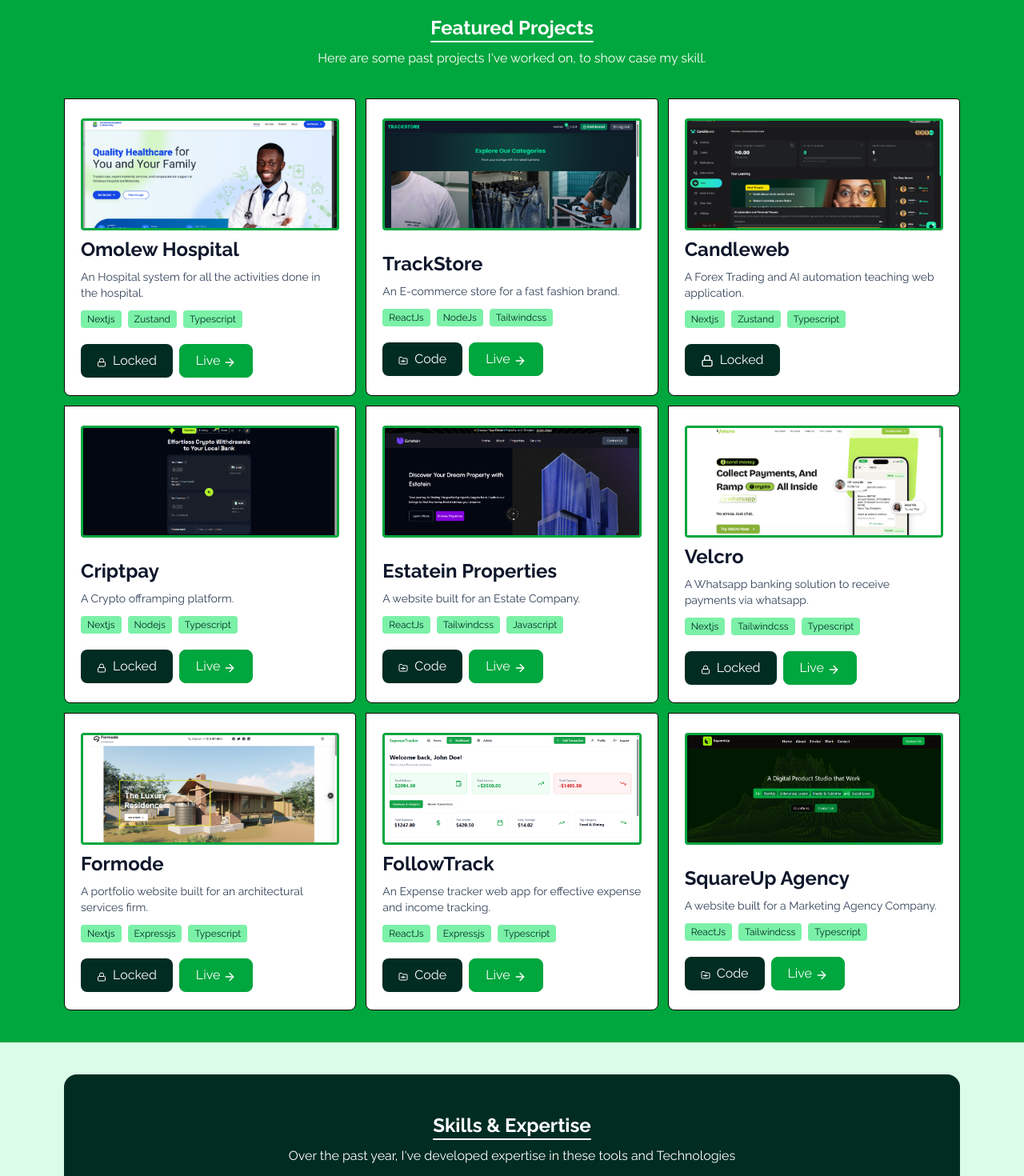
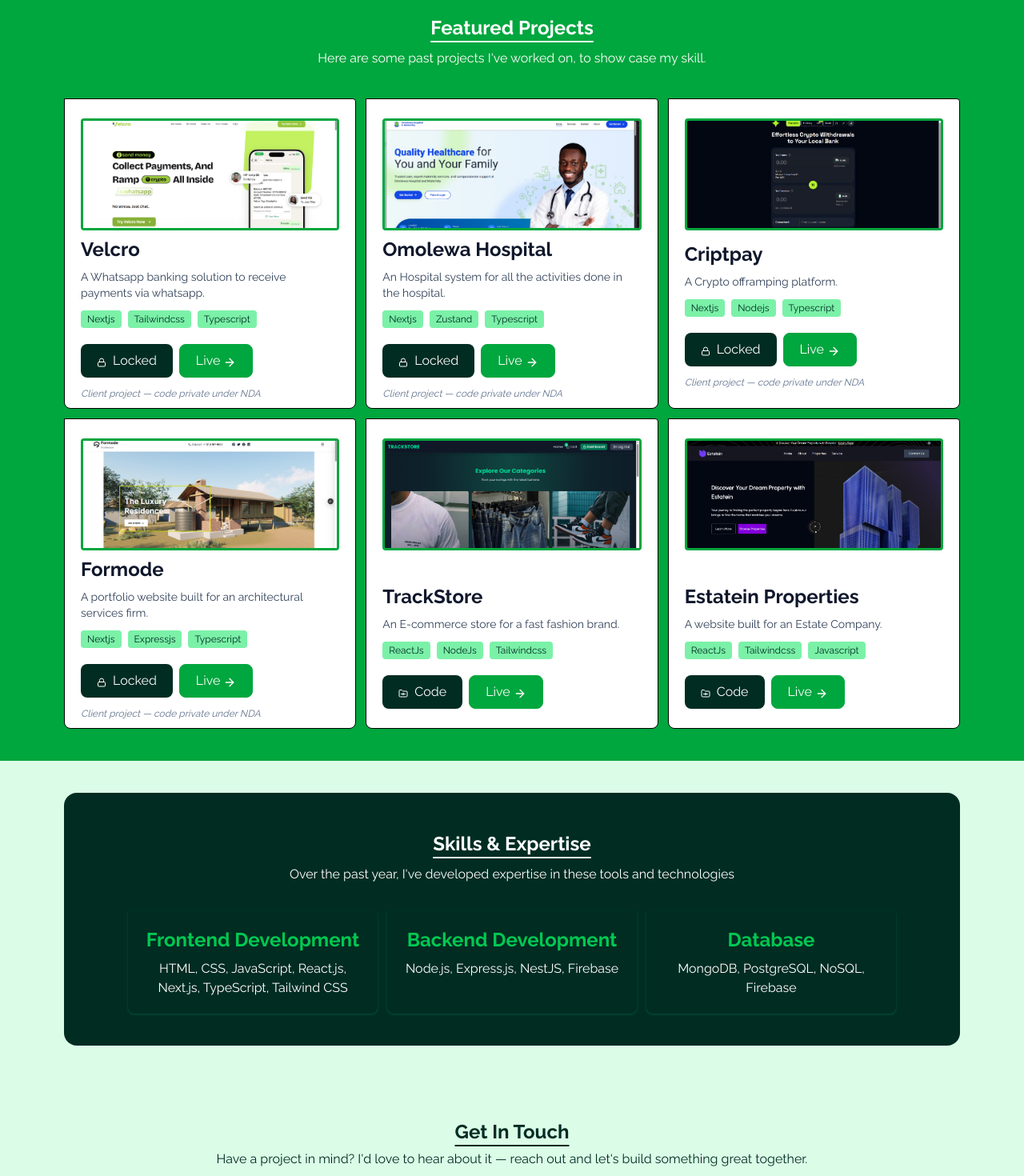
Before and after one commit to iconicconcept/mrmay, a React (Vite) app in the folder portfolio-frontend/: page / in a window 1280 px wide. Shown: the part 1320-2790 px from the top of the page at 80% size. Built offline with nearby package versions, Linux system fonts and the light colour scheme.

Commit message:
restructuring

```diff
--- a/portfolio-frontend/src/myComponent/data.ts
+++ b/portfolio-frontend/src/myComponent/data.ts
@@ -1,9 +1,23 @@
 export const projectCardDetails = [
   {
     id: "1",
+    alt: "velcro whatsapp payment",
+    image: "/velcro-dashboard.png",
+    head: "Velcro",
+    stack: "Nextjs",
+    stack2: "Tailwindcss",
+    stack3: "Typescript",
+    parag: "A Whatsapp banking solution to receive payments via whatsapp.",
+    code: "https://github.com/iconicconcept",
+    live: "https://usevelcro.com",
+    lock: "code",
+    note: "Client project — code private under NDA",
+  },
+  {
+    id: "2",
     alt: "Hospital system",
     image: "/omolewahms2.png",
-    head: "Omolew Hospital",
+    head: "Omolewa Hospital",
     stack: "Nextjs",
     stack2: "Zustand",
     stack3: "Typescript",
@@ -11,31 +25,7 @@ export const projectCardDetails = [
     code: "https://github.com/iconicconcept",
     live: "https://omolewahospital.com",
     lock: "code",
-  },
-  {
-    id: "2",
-    alt: "e-commerce store",
-    image: "/trackstore.png",
-    head: "TrackStore",
-    stack: "ReactJs",
-    stack2: "NodeJs",
-    stack3: "Tailwindcss",
-    parag: "An E-commerce store for a fast fashion brand.",
-    code: "https://github.com/iconicconcept/TrackStore.git",
-    live: "https://trackstores.netlify.app",
-  },
-  {
-    id: "3",
-    alt: "Forex Trading system",
-    image: "/candleweb-dashboard.png",
-    head: "Candleweb",
-    stack: "Nextjs",
-    stack2: "Zustand",
-    stack3: "Typescript",
-    parag: "A Forex Trading and AI automation teaching web application.",
-    code: "https://github.com/iconicconcept",
-    live: "https://candleweb.io",
-    lock: "all",
+    note: "Client project — code private under NDA",
   },
   {
     id: "4",
@@ -49,9 +39,49 @@ export const projectCardDetails = [
     code: "https://github.com/iconicconcept",
     live: "https://criptpay.com",
     lock: "code",
+    note: "Client project — code private under NDA",
+  },
+  {
+    id: "4",
+    alt: "Formode portfolo",
+    image: "/formode-dashboard.png",
+    head: "Formode",
+    stack: "Nextjs",
+    stack2: "Expressjs",
+    stack3: "Typescript",
+    parag: "A portfolio website built for an architectural services firm.",
+    code: "https://github.com/iconicconcept",
+    live: "https://formode.ke",
+    lock: "code",
+    note: "Client project — code private under NDA",
   },
   {
     id: "5",
+    alt: "e-commerce store",
+    image: "/trackstore.png",
+    head: "TrackStore",
+    stack: "ReactJs",
+    stack2: "NodeJs",
+    stack3: "Tailwindcss",
+    parag: "An E-commerce store for a fast fashion brand.",
+    code: "https://github.com/iconicconcept/TrackStore.git",
+    live: "https://trackstores.netlify.app",
+  },
+  // {
+  //   id: "3",
+  //   alt: "Forex Trading system",
+  //   image: "/candleweb-dashboard.png",
+  //   head: "Candleweb",
+  //   stack: "Nextjs",
+  //   stack2: "Zustand",
+  //   stack3: "Typescript",
+  //   parag: "A Forex Trading and AI automation teaching web application.",
+  //   code: "https://github.com/iconicconcept",
+  //   live: "https://candleweb.io",
+  //   lock: "all",
+  // },
+  {
+    id: "6",
     alt: "estatein properties",
     image: "/stateproperties.png",
     head: "Estatein Properties",
@@ -62,57 +92,31 @@ export const projectCardDetails = [
     code: "https://github.com/iconicconcept/Estatein-Properties.git",
     live: "https://estateinproperties.netlify.app",
   },
-  {
-    id: "6",
-    alt: "velcro whatsapp payment",
-    image: "/velcro-dashboard.png",
-    head: "Velcro",
-    stack: "Nextjs",
-    stack2: "Tailwindcss",
-    stack3: "Typescript",
-    parag: "A Whatsapp banking solution to receive payments via whatsapp.",
-    code: "https://github.com/iconicconcept",
-    live: "https://usevelcro.com",
-    lock: "code",
-  },
-  {
-    id: "7",
-    alt: "Formode portfolo",
-    image: "/formode-dashboard.png",
-    head: "Formode",
-    stack: "Nextjs",
-    stack2: "Expressjs",
-    stack3: "Typescript",
-    parag: "A portfolio website built for an architectural services firm.",
-    code: "https://github.com/iconicconcept",
-    live: "https://formode.ke",
-    lock: "code",
-  },
-  {
-    id: "8",
-    alt: "expense tracker",
-    image: "/followtrack.png",
-    head: "FollowTrack",
-    stack: "ReactJs",
-    stack2: "Expressjs",
-    stack3: "Typescript",
-    parag:
-      "An Expense tracker web app for effective expense and income tracking.",
-    code: "https://github.com/iconicconcept/FollowTrack.git",
-    live: "https://followtrack.onrender.com",
-  },
-  {
-    id: "9",
-    alt: "marketing agency web App",
-    image: "/sqaureupagency.png",
-    head: "SquareUp Agency",
-    stack: "ReactJs",
-    stack2: "Tailwindcss",
-    stack3: "Typescript",
-    parag: "A website built for a Marketing Agency Company.",
-    code: "https://github.com/iconicconcept/SquareUp.git",
-    live: "https://squareagency.netlify.app",
-  },
+  // {
+  //   id: "8",
+  //   alt: "expense tracker",
+  //   image: "/followtrack.png",
+  //   head: "FollowTrack",
+  //   stack: "ReactJs",
+  //   stack2: "Expressjs",
+  //   stack3: "Typescript",
+  //   parag:
+  //     "An Expense tracker web app for effective expense and income tracking.",
+  //   code: "https://github.com/iconicconcept/FollowTrack.git",
+  //   live: "https://followtrack.onrender.com",
+  // },
+  // {
+  //   id: "9",
+  //   alt: "marketing agency web App",
+  //   image: "/sqaureupagency.png",
+  //   head: "SquareUp Agency",
+  //   stack: "ReactJs",
+  //   stack2: "Tailwindcss",
+  //   stack3: "Typescript",
+  //   parag: "A website built for a Marketing Agency Company.",
+  //   code: "https://github.com/iconicconcept/SquareUp.git",
+  //   live: "https://squareagency.netlify.app",
+  // },
   // {
   //   id: "6",
   //   alt: "note taking web app",
--- a/portfolio-frontend/src/pages/Home.tsx
+++ b/portfolio-frontend/src/pages/Home.tsx
@@ -122,7 +122,7 @@ const Home = ({ text }: Text) => {
                     isDark ? "text-green-200" : "text-green-800"
                   }`}
                 >
-                  Website developer
+                  Full-Stack Developer
                 </span>
               </div>
               <h1
@@ -172,20 +172,6 @@ const Home = ({ text }: Text) => {
                 >
                   Contact Me
                 </Link>
-                {/* <button
-                  onClick={() => {
-                    document
-                      .getElementById("Contact")
-                      ?.scrollIntoView({ behavior: "smooth" });
-                  }}
-                  className={`px-5 text-white py-3 rounded-[7px] font-semibold cursor-pointer text-base md:text-lg transition-all duration-300 hover:scale-105 ${
-                    isDark
-                      ? "bg-green-500 hover:bg-green-400"
-                      : "bg-green-500 hover:bg-green-400"
-                  }`}
-                >
-                  Contact Me
-                </button> */}
               </div>
             </div>
             <div
@@ -211,21 +197,11 @@ const Home = ({ text }: Text) => {
                 </div>
               </div>
             </div>
-
-            {/* <div className="flex justify-center items-center md:ml-12 lg:ml-12">
-              <div className="profile-image-container">
-                <img
-                  src="/user.jpg"
-                  className="z-2 relative h-[97%] w-[97%] rounded-2xl"
-                  alt="Profile"
-                />
-              </div>
-            </div> */}
           </div>
         </div>
       </section>
 
-      {/* `second section` */}
+      {/* second section */}
       <section
         className={`w-full h-max transition-colors duration-300 ${
           isDark ? "bg-emerald-950" : "bg-green-100"
@@ -288,7 +264,7 @@ const Home = ({ text }: Text) => {
                     isDark ? "text-slate-300" : "text-slate-700"
                   }`}
                 >
-                  Building Responsive and scalable full-stack application
+                  Building responsive and scalable full-stack applications
                 </p>
               </div>
             </div>
@@ -325,8 +301,8 @@ const Home = ({ text }: Text) => {
                     isDark ? "text-slate-300" : "text-slate-700"
                   }`}
                 >
-                  Building Responsible and user-friendly web applications with
-                  modern Technologies
+                  Building responsive and user-friendly web applications with
+                  modern technologies
                 </p>
               </div>
             </div>
@@ -363,7 +339,7 @@ const Home = ({ text }: Text) => {
                     isDark ? "text-slate-300" : "text-slate-700"
                   }`}
                 >
-                  Building solutions dedicated to solve complex technical
+                  Building solutions dedicated to solving complex technical
                   challenges
                 </p>
               </div>
@@ -392,18 +368,16 @@ const Home = ({ text }: Text) => {
             {projectCardDetails.map((item) => (
               <div key={item.id}>
                 <div
-                  className={`border h-max md:h-93 lg:h-93 px-5 py-6 flex flex-col justify-between rounded-r rounded-b-lg transition-colors duration-300 ${
+                  className={`border h-max md:h-97 lg:h-97 px-5 py-6 flex flex-col justify-between rounded-r rounded-b-lg transition-colors duration-300 ${
                     isDark ? "bg-emerald-950 border-emerald-700" : "bg-white"
                   }`}
                   data-aos="fade-up"
                 >
-                  {/* <div className="w-full cover h-20"> */}
                   <img
                     src={item.image}
                     alt={item.alt}
                     className="w-full h-35 object-cover border-3 rounded border-green-600"
                   />
-                  {/* </div> */}
                   <div className="flex flex-col gap-2 mt-2">
                     <h1
                       className={`font-semibold text-2xl transition-colors duration-300 ${
@@ -452,7 +426,7 @@ const Home = ({ text }: Text) => {
                       {item.lock === "all" ? (
                         <button
                           onClick={() => toast("Client undisclosed project")}
-                          className={`px-5 rounded-[8px] font-normal py-2 curosr-pointer text-white transition-all duration-300 hover:scale-105 ${
+                          className={`px-5 rounded-[8px] font-normal py-2 cursor-pointer text-white transition-all duration-300 hover:scale-105 ${
                             isDark
                               ? "bg-green-600 hover:bg-green-500"
                               : "bg-emerald-950 hover:bg-emerald-900"
@@ -469,7 +443,7 @@ const Home = ({ text }: Text) => {
                               onClick={() =>
                                 toast("Client undisclosed project")
                               }
-                              className={`px-5 rounded-[8px] font-normal py-2 curosr-pointer text-white transition-all duration-300 hover:scale-105 ${
+                              className={`px-5 rounded-[8px] font-normal py-2 cursor-pointer text-white transition-all duration-300 hover:scale-105 ${
                                 isDark
                                   ? "bg-green-600 hover:bg-green-500"
                                   : "bg-emerald-950 hover:bg-emerald-900"
@@ -481,7 +455,7 @@ const Home = ({ text }: Text) => {
                             </button>
                           ) : (
                             <button
-                              className={`px-5 rounded-[8px] font-normal py-2 curosr-pointer text-white transition-all duration-300 hover:scale-105 ${
+                              className={`px-5 rounded-[8px] font-normal py-2 cursor-pointer text-white transition-all duration-300 hover:scale-105 ${
                                 isDark
                                   ? "bg-green-600 hover:bg-green-500"
                                   : "bg-emerald-950 hover:bg-emerald-900"
@@ -499,7 +473,7 @@ const Home = ({ text }: Text) => {
                           )}
 
                           <button
-                            className={`px-5 rounded-[8px] font-normal border py-2 curosr-pointer text-white flex items-center gap-1 transition-all duration-300 hover:scale-105 ${
+                            className={`px-5 rounded-[8px] font-normal border py-2 cursor-pointer text-white flex items-center gap-1 transition-all duration-300 hover:scale-105 ${
                               isDark
                                 ? "bg-green-500 border-green-400 hover:bg-green-400"
                                 : "bg-green-600 border-green-600 hover:bg-green-500"
@@ -518,6 +492,15 @@ const Home = ({ text }: Text) => {
                         </>
                       )}
                     </div>
+                    {item.note && (
+                      <p
+                        className={`text-xs italic mt-1 transition-colors duration-300 ${
+                          isDark ? "text-slate-400" : "text-slate-500"
+                        }`}
+                      >
+                        {item.note}
+                      </p>
+                    )}
                   </div>
                 </div>
               </div>
@@ -544,7 +527,7 @@ const Home = ({ text }: Text) => {
             </h1>
             <p className="text-[16px] font-normal text-white md:max-w-4xl lg:max-w-4xl leading-5">
               Over the past year, I've developed expertise in these tools and
-              Technologies
+              technologies
             </p>
           </div>
 
@@ -566,7 +549,7 @@ const Home = ({ text }: Text) => {
                     isDark ? "text-slate-300" : "text-white"
                   }`}
                 >
-                  HTML, CSS, Javascript, Reactjs, Nextjs, Typescript, Talwindcss
+                  HTML, CSS, JavaScript, React.js, Next.js, TypeScript, Tailwind CSS
                 </p>
               </div>
             </div>
@@ -587,7 +570,7 @@ const Home = ({ text }: Text) => {
                     isDark ? "text-slate-300" : "text-white"
                   }`}
                 >
-                  NodeJS, Expressjs, Nestjs, Firebase
+                  Node.js, Express.js, NestJS, Firebase
                 </p>
               </div>
             </div>
@@ -641,8 +624,8 @@ const Home = ({ text }: Text) => {
                 isDark ? "text-slate-300" : "text-emerald-950"
               }`}
             >
-              Over the past year, I've developed expertise in these tools and
-              technology.
+              Have a project in mind? I'd love to hear about it — reach out and
+              let's build something great together.
             </p>
           </div>
           <div className="flex flex-col gap-4 items-center">
@@ -880,5 +863,3 @@ const Home = ({ text }: Text) => {
 };
 
 export default Home;
-
-// https://www.instagram.com/icon_mubaraq/
```
